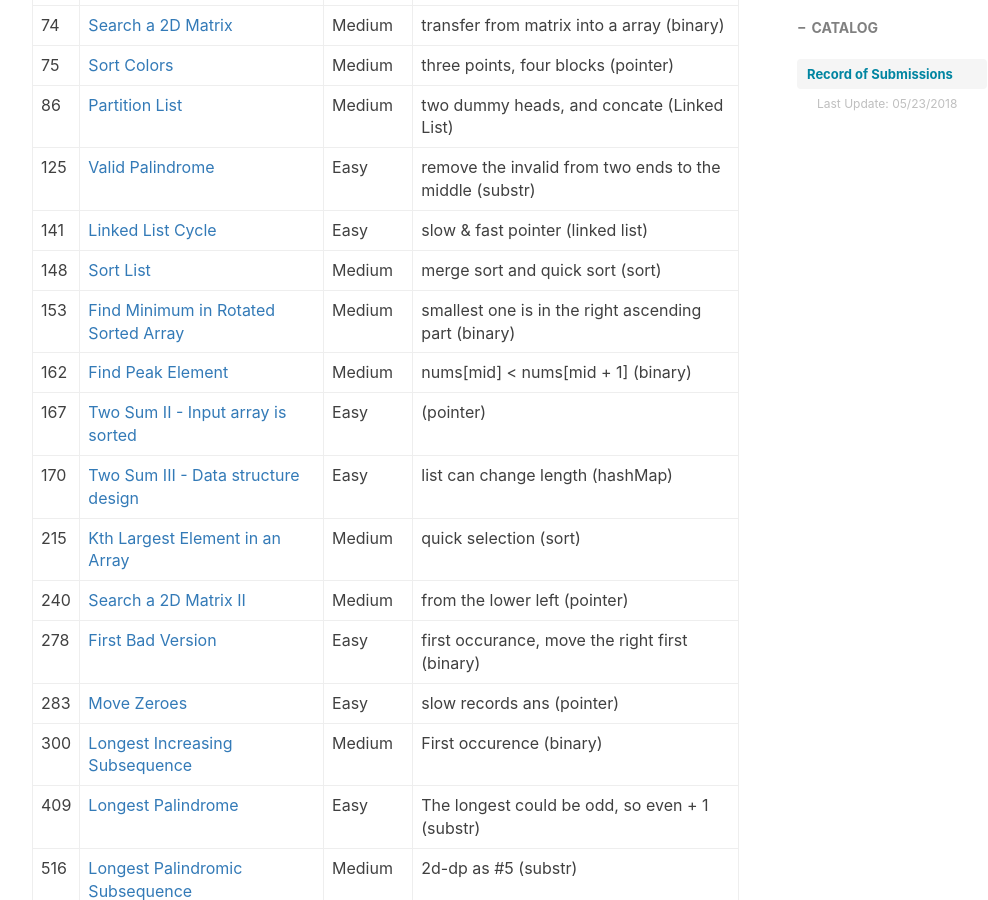
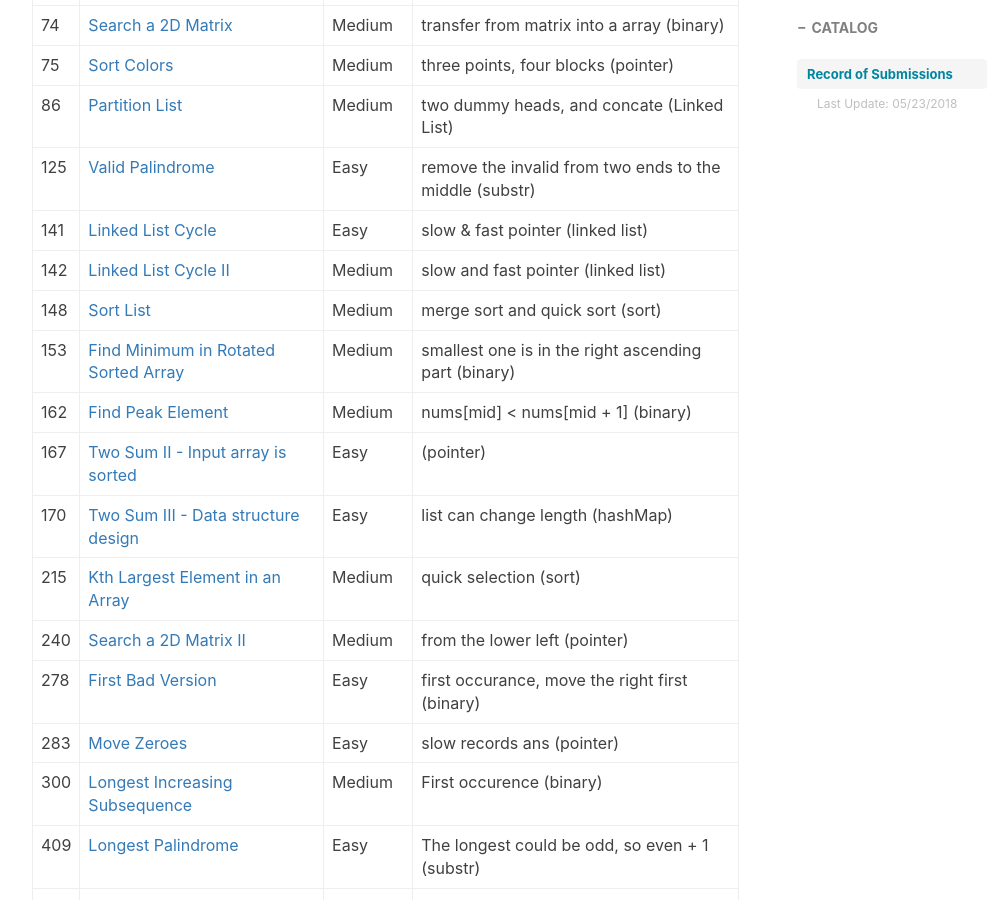
Before and after one commit to ly16/ly16.github.io, a Jekyll site: the page built from _posts/2018-05-18-leetcode-record-round1.md, in a window 1280 px wide and 900 px high, scrolled down 1242 px. Shown: the whole window, without its empty margins (233-1221 px from the left). Built offline with Jekyll 4.4.1, drawn with Linux system fonts in a browser that asks for light colours; nearby versions of some CDN libraries; comment, search, counter and statistics services are not loaded.

Commit message:
Update 2018-05-18-leetcode-record-round1.md

```diff
--- a/_posts/2018-05-18-leetcode-record-round1.md
+++ b/_posts/2018-05-18-leetcode-record-round1.md
@@ -31,6 +31,7 @@ tags:
 |86|[Partition List](https://github.com/ly16/LC-Practice/blob/master/Partition%20Linked%20List.java)|Medium|two dummy heads, and concate (Linked List)|
 |125|[Valid Palindrome](https://github.com/ly16/LC-Practice/blob/master/Valid%20palindrome.java)|Easy|remove the invalid from two ends to the middle (substr)|
 |141|[Linked List Cycle](https://github.com/ly16/LC-Practice/blob/master/Check%20If%20Linked%20List%20Has%20A%20Cycle.java)|Easy|slow & fast pointer (linked list)|
+|142|[Linked List Cycle II](https://github.com/ly16/LC-Practice/blob/master/Linked%20List%20Cycle%20II.java)|Medium|slow and fast pointer (linked list)|
 |148|[Sort List](https://github.com/ly16/LC-Practice/blob/master/Sort%20List.java)|Medium|merge sort and quick sort (sort)|
 |153|[Find Minimum in Rotated Sorted Array](https://github.com/ly16/LC-Practice/blob/master/Find%20Minimum%20in%20Rotated%20Sorted%20Array.java)|Medium|smallest one is in the right ascending part (binary)|
 |162|[Find Peak Element](https://github.com/ly16/LC-Practice/blob/master/Find%20Peak%20Element.java)|Medium|nums[mid] < nums[mid + 1] (binary)|
```
